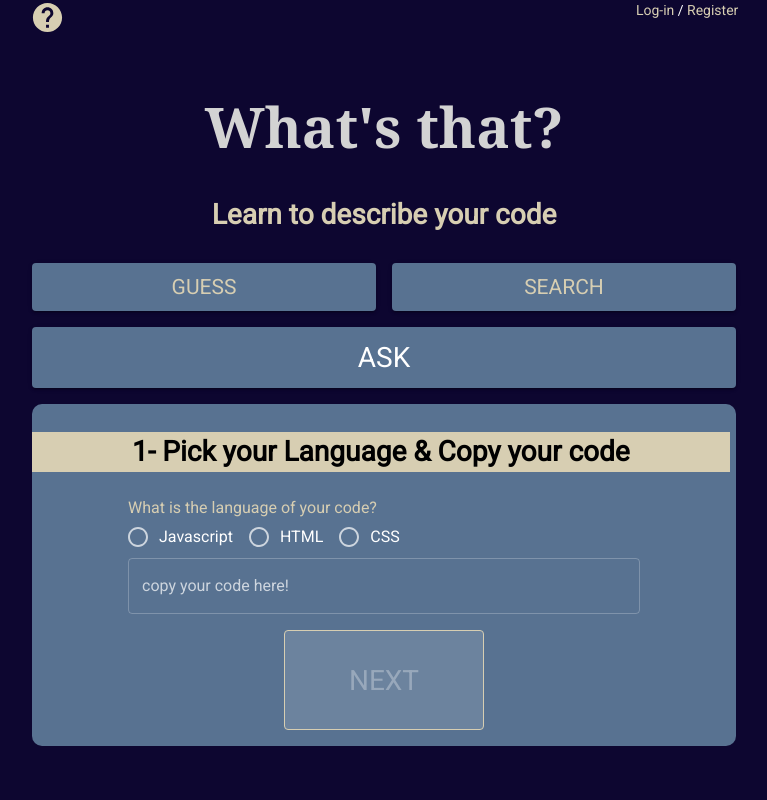
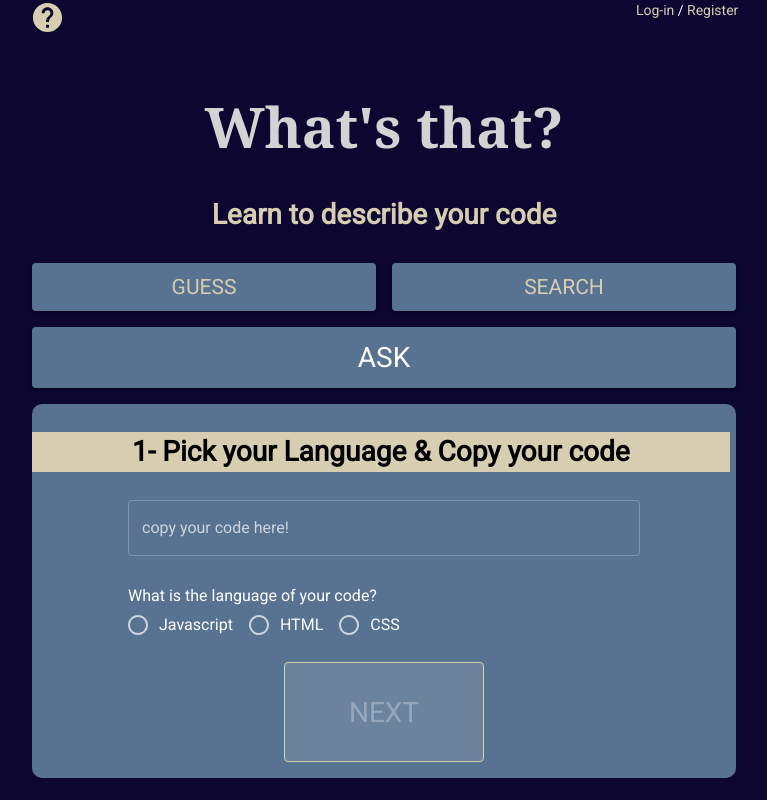
Before and after one commit to JMJHautier/Whatsthat, a React (Create React App) app: page /ask in a window 1280 px wide. Shown: the whole page, without its empty margins (256-1023 px from the left). Built offline with nearby package versions, Linux system fonts and the light colour scheme.

Commit message:
style: improve submission form overall

```diff
--- a/src/routes/ask/Ask.js
+++ b/src/routes/ask/Ask.js
@@ -40,7 +40,7 @@ const Ask = () => {
       }
       {formStep===1 && (
       <section>
-            <h3> 2- Select the word that you don't know</h3>
+            <h3 style={{width:'55vw'}}> 2- Select the word that you don't know</h3>
 
                   <Step2 content={content} language={language} onSubmit={onSubmit} prevFormStep={prevFormStep} nextFormStep={nextFormStep} whatsthat={whatsthat} setWhatsthat={setWhatsthat}/>
             <form onSubmit={handleSubmit(onSubmit)}>
--- a/src/routes/ask/Step1.js
+++ b/src/routes/ask/Step1.js
@@ -39,32 +39,6 @@ const Step1 = ({language, content, setContent, onSubmit, setLanguage, nextFormSt
 
   return (
     <form onSubmit={handleSubmit(onSubmit)}>
-      <FormControl component="fieldset">
-      <FormLabel color="secondary" component="label" filled={true} focused={true}> What is the language of your code?</FormLabel>
-      <Controller
-        name="language"
-        control={control}
-        defaultValue="javascript"
-        rules={{required:{value:true, message:"Please pick language"}}}
-        setValue={language}
-        render={({field:{}, fieldState:{error}})=> (
-
-          <RadioGroup name="language" onChange={(event)=>setLanguage(event.target.value)}
-          error={!!error}
-          helperText={error?error.message:null}
-          row>
-            <FormControlLabel value="javascript" control={<Radio />} label="Javascript"/>
-            <FormControlLabel value="HTML" control={<Radio />} label="HTML" />
-            <FormControlLabel value="CSS" control={<Radio />} label="CSS" />
-                  </RadioGroup>
-                )}/>
-            </FormControl>
-
-
-            {/* include validation with required or other standard HTML validation rules */}
-            {errors.code && <p>{errors.code.message}</p>}
-
-    {/* < className="code-edit-container"> */}
 
       <Controller
         name="code"
@@ -90,6 +64,28 @@ const Step1 = ({language, content, setContent, onSubmit, setLanguage, nextFormSt
 
 
         )}/>
+        <FormControl component="fieldset" style={{marginTop:"32px"}}>
+        <FormLabel color="secondary" component="label" filled={true} focused={true} style={{color:"white"}}> What is the language of your code?</FormLabel>
+        <Controller
+        name="language"
+        control={control}
+        defaultValue="javascript"
+        rules={{required:{value:true, message:"Please pick language"}}}
+        setValue={language}
+        render={({field:{}, fieldState:{error}})=> (
+
+          <RadioGroup name="language" onChange={(event)=>setLanguage(event.target.value)}
+          error={!!error}
+          helperText={error?error.message:null}
+          row>
+            <FormControlLabel value="javascript" control={<Radio />} label="Javascript"/>
+            <FormControlLabel value="HTML" control={<Radio />} label="HTML" />
+            <FormControlLabel value="CSS" control={<Radio />} label="CSS" />
+          </RadioGroup>
+                )}/>
+      </FormControl>
+
+
 
       {watch('code')&&
       (<Fragment> <h4>Preview</h4>
--- a/src/routes/ask/Step2.js
+++ b/src/routes/ask/Step2.js
@@ -50,8 +50,7 @@ const { register, handleSubmit, watch, formState: { errors, isValid} } = useForm
         </code>
       </pre>
 
-      <pre> {JSON.stringify(watch(), null, 2)}</pre>
-      <h3> you have selected: <em>{whatsthat}</em></h3>
+      <h3 style={{width:'55vw'}}> you have selected: <span class="highlight" style={{color:"white"}}>{whatsthat}</span></h3>
       <input
         hidden="true"
         disabled="true"
--- a/src/routes/ask/Step3.js
+++ b/src/routes/ask/Step3.js
@@ -71,6 +71,7 @@ const onSubmit = async (event) => {
   return (
     <form onSubmit={onSubmit}>
       <Button className={classes.smallbutton} variant="contained" size="large" color="primary" onClick={prevFormStep}> Previous </Button>
+      <div class="submission">
       <h4> What is  </h4>
       <h4><span class="highlight">{whatsthat}</span></h4>
       <h4> in my code: </h4>
@@ -80,7 +81,7 @@ const onSubmit = async (event) => {
             {content}
          </code>
       </pre>
-
+      </div>
     <Button className={classes.button} variant="contained" size="large" color="primary" onClick={onSubmit}>Publish </Button>
 
     </form>)
```
